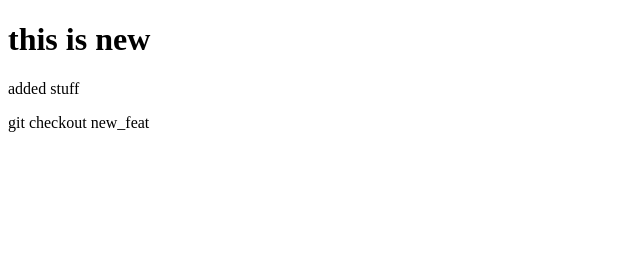
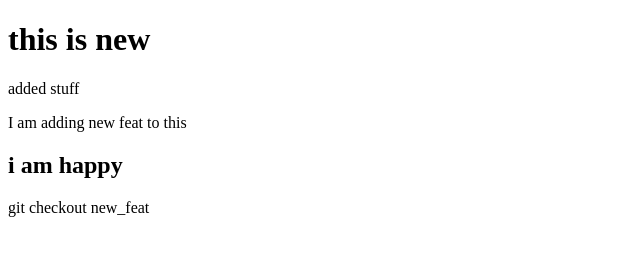
Before and after one commit to Esmondsmith/moat_repo, a plain HTML site: page index.html in a window 1280 px wide. Shown: the whole page, without its empty margins (0-640 px from the left). Drawn offline with Linux system fonts and the light colour scheme.

Commit message:
editing inside github

```diff
--- a/index.html
+++ b/index.html
@@ -8,5 +8,7 @@
 <body>
 	<h1>this is new</h1>
 	<p>added stuff</p>
+	<p>I am adding new  feat to this </p>
+	<h2>i am happy</h2>
 </body>
 </html>git checkout new_feat
```
